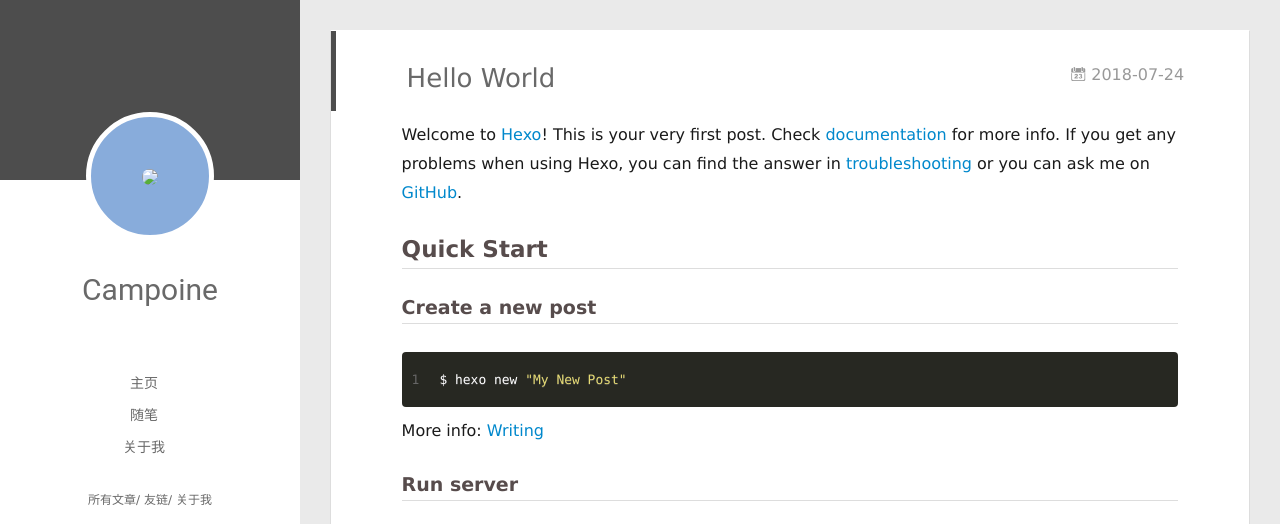
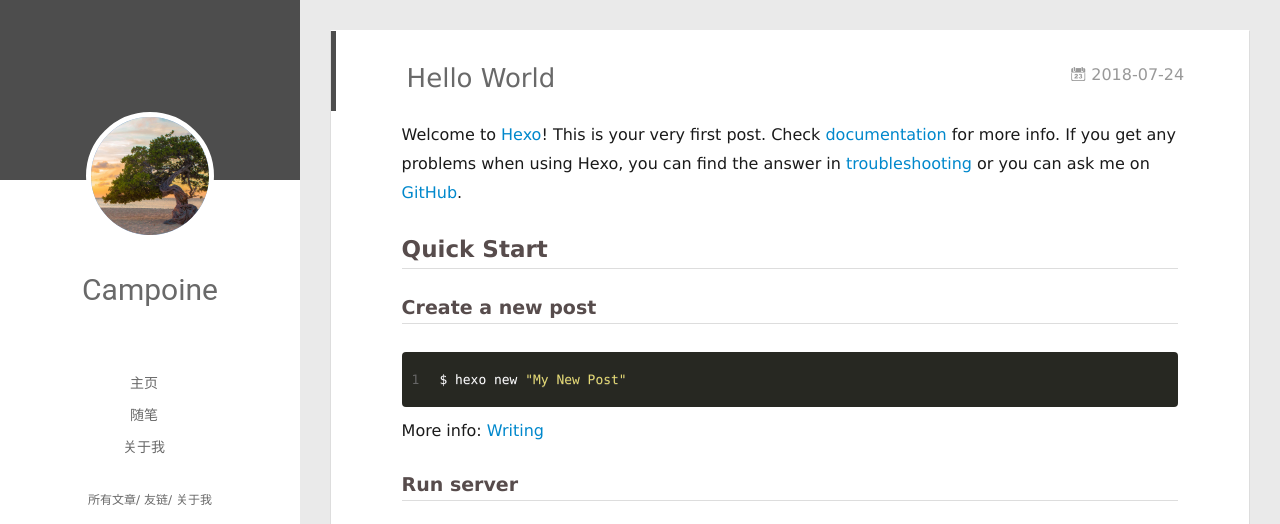
Before and after one commit to wly13/wly13.github.io, a plain HTML site: page 2018/07/24/hello-world/index.html in a window 1280 px wide. Shown: the top 524 px of the page. Drawn offline with Linux system fonts and the light colour scheme; no server answers.

Commit message:
Site updated: 2018-07-27 17:07:50

```diff
--- a/2018/07/24/hello-world/index.html
+++ b/2018/07/24/hello-world/index.html
@@ -48,7 +48,7 @@
 <div class="intrude-less">
 	<header id="header" class="inner">
 		<a href="/" class="profilepic">
-			<img src="/source/img/tou.jpg" class="js-avatar">
+			<img src="/tou.jpg" class="js-avatar">
 		</a>
 		<hgroup>
 		  <h1 class="header-author"><a href="/">Campoine</a></h1>
@@ -108,7 +108,7 @@
 	<div class="intrude-less">
 		<header id="header" class="inner">
 			<div class="profilepic">
-				<img src="/source/img/tou.jpg" class="js-avatar">
+				<img src="/tou.jpg" class="js-avatar">
 			</div>
 			<hgroup>
 			  <h1 class="header-author js-header-author">Campoine</h1>
```
Also changed, not shown: about/index.html (+2 -2 lines), archives/2018/07/index.html (+2 -2 lines), archives/2018/index.html (+2 -2 lines), archives/index.html (+2 -2 lines), index.html (+2 -2 lines), tou.jpg (added).
